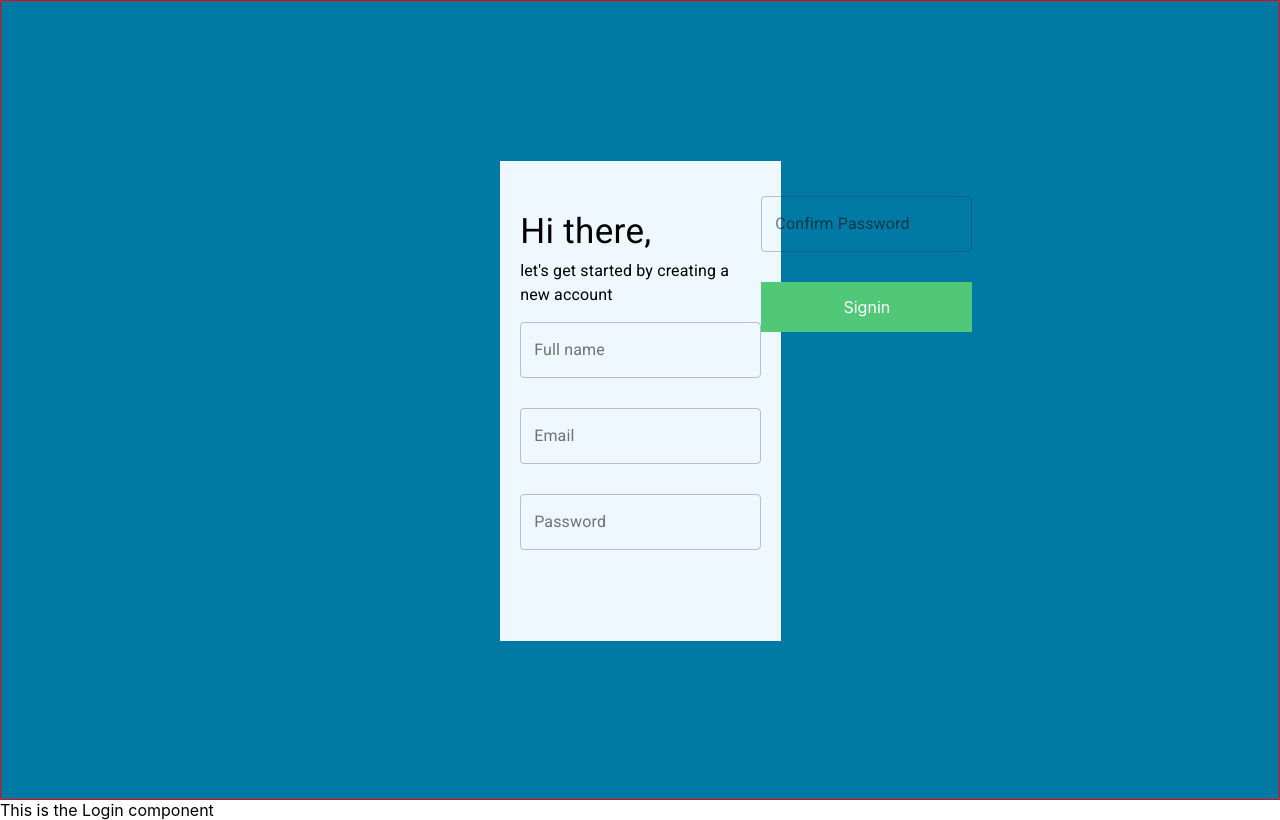
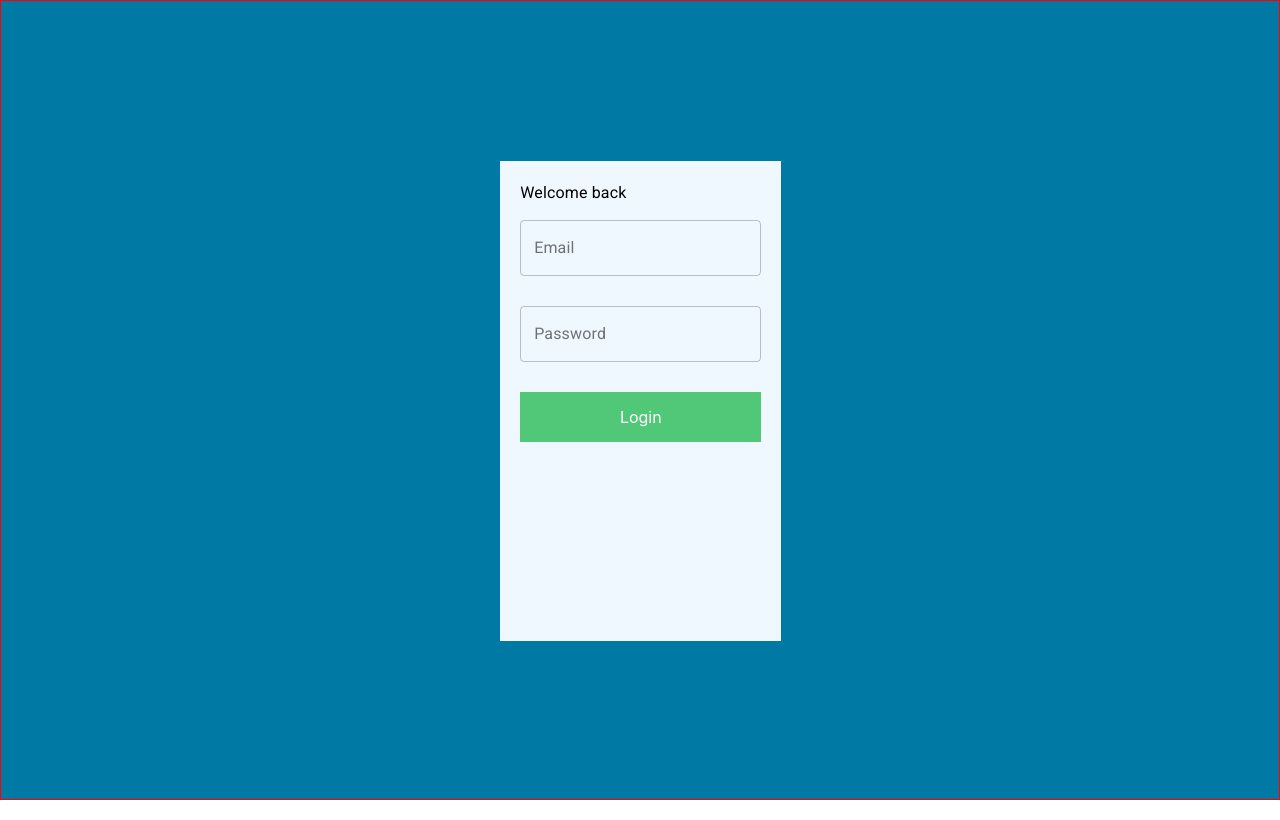
Before and after one commit to Fredomontero/spendify, a React (Create React App) app: page /login in a window 1280 px wide. Built offline with nearby package versions, Linux system fonts and the light colour scheme.

Commit message:
Feat: refactor login page

```diff
--- a/src/components/router/router.component.js
+++ b/src/components/router/router.component.js
@@ -7,7 +7,7 @@ import Login from '../../pages/login/login.page';
 const Router = () => {
 	return(
 		<BrowserRouter>
-			<Route path="/" component={Signin}/>
+			<Route exact path="/" component={Signin}/>
 			<Route path='/login' component={Login} />
 		</BrowserRouter>
 	)
--- a/src/pages/login/login.page.jsx
+++ b/src/pages/login/login.page.jsx
@@ -1,8 +1,24 @@
 import React from 'react';
+import Grid from '@material-ui/core/Grid';
+import { Typography } from '@material-ui/core';
+import TextField from '@material-ui/core/TextField';
+
+//Styles
+import useStyles from './login.styles';
 
 const Login = () => {
+
+  const classes = useStyles();
+
   return(
-    <div>This is the Login component</div>
+    <Grid className={classes.container} container direction="column">
+      <Grid className={classes.signinFormContainer} container item direction="column">
+        <Typography className={classes.subGreeting}>Welcome back</Typography>
+        <TextField className={classes.signinInput} label="Email" variant="outlined" />
+        <TextField className={classes.signinInput} label="Password" variant="outlined" />
+        <div className={classes.customButton}>Login</div>
+      </Grid>
+    </Grid>
   )
 };
 
--- a/src/pages/login/login.styles.js
+++ b/src/pages/login/login.styles.js
@@ -0,0 +1,35 @@
+import { makeStyles } from '@material-ui/core/styles' ;
+
+export default makeStyles((theme) => ({
+  container: {
+    width: '100%',
+    height: '100vh',
+    border: '1px solid #f00',
+    backgroundColor: "#007aa5"
+  },
+  signinFormContainer: {
+    backgroundColor: "#f0f8ff",
+    width: "22%",
+    height: "60vh",
+    marginTop: "20vh",
+    marginLeft: "39vw",
+    padding: "20px"
+  },
+
+  signinInput: {
+    marginTop: "15px",
+    marginBottom: "15px",
+  },
+  customButton: {
+    backgroundColor: "#50c878",
+    color: "#fff",
+    padding: "15px",
+    textAlign: "center",
+    marginTop: "15px",
+    cursor: "pointer"
+  },
+  greeting: {
+    marginTop: "25px",
+    fontSize: "35px"
+  },
+}));
```
